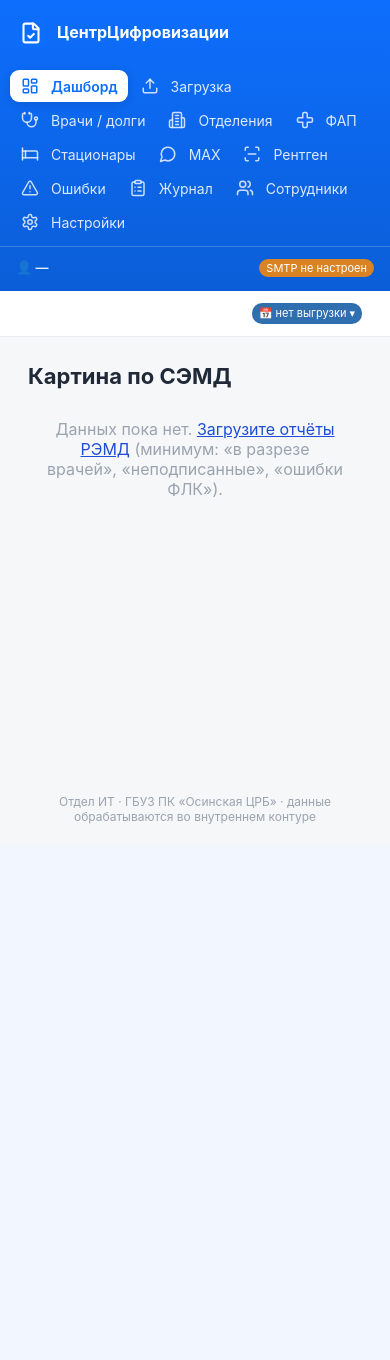
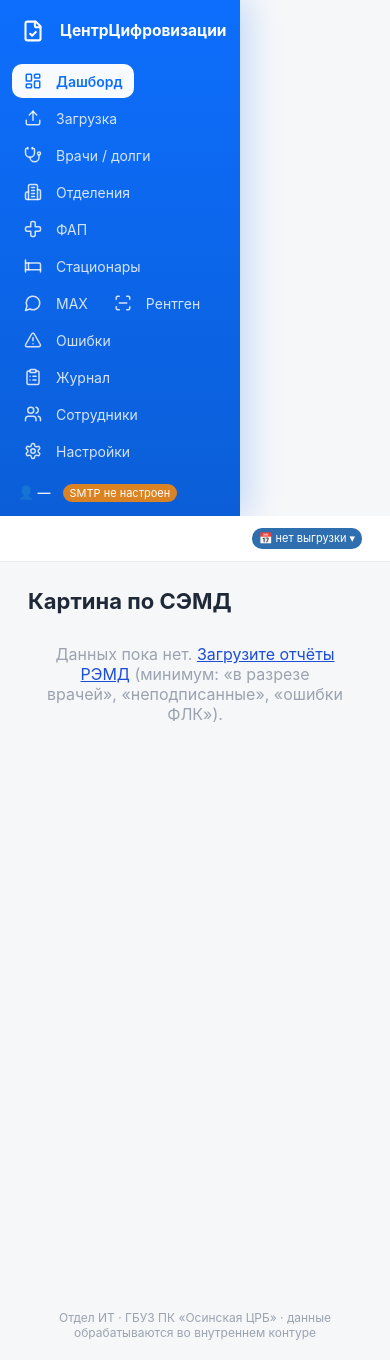
Before and after one commit to Aki-shin/semd-notify, a Flask app: page / in a window 390 px wide. Before the commit the page ends 824 px from the top, so only its background shows below. Run offline with Flask 3, Linux system fonts and the light colour scheme; data comes from the database, SQL or seed files in the repository; data that the repository does not hold is empty.

Commit message:
UI: сворачиваемое меню-рельс (выезжает при наведении) + полировка
- Меню теперь узкий рельс (66px, только иконки), плавно выезжает до 240px
  при наведении мыши; подписи и подвал проявляются по opacity. Иконки
  отцентрованы в рельсе, при наведении текст не «прыгает».
- Форма отполирована: убрана тяжёлая постоянная тень (теперь мягкая
  только при выезде), мягче активный пункт, плавный transition
  cubic-bezier, аккуратные отступы.
- Контент сдвинут на ширину рельса (margin-left), меню выезжает поверх
  контента — без сдвига страницы.
- В свёрнутом виде у пунктов title-тултип; на узких экранах (≤860px)
  рельс становится обычной верхней полосой с подписями.

Проверено: все страницы 200; подписи в .lbl, правила рельса и hover-
выезда на месте.

Co-Authored-By: Claude Opus 4.8 (1M context) <noreply@anthropic.com>

```diff
--- a/static/style.css
+++ b/static/style.css
@@ -1,36 +1,42 @@
 * { box-sizing: border-box; }
 body { font-family: -apple-system, Segoe UI, Roboto, Arial, sans-serif; margin: 0; color: #1f2937; background: #f6f7f9; }
-/* --- Раскладка: боковое меню (фон — как у иконки) + рабочая область --- */
-.layout { display: flex; min-height: 100vh; }
-.sidebar { width: 232px; flex-shrink: 0; position: sticky; top: 0; height: 100vh; overflow-y: auto;
+/* --- Боковое меню-рельс: узкое (иконки), плавно выезжает при наведении --- */
+.layout { min-height: 100vh; }
+.sidebar { position: fixed; left: 0; top: 0; bottom: 0; width: 66px; z-index: 100; overflow: hidden;
   background: linear-gradient(180deg, #0d6efd 0%, #0b5ed7 100%); color: #fff;
-  display: flex; flex-direction: column; box-shadow: 2px 0 14px rgba(13,110,253,.20); }
-.side-brand { display: flex; align-items: center; gap: 11px; padding: 18px 16px 14px; font-weight: 700; font-size: 16px; line-height: 1.12; }
+  display: flex; flex-direction: column;
+  transition: width .22s cubic-bezier(.4,0,.2,1), box-shadow .22s; }
+.sidebar:hover { width: 240px; box-shadow: 8px 0 30px rgba(13,110,253,.22); }
+.side-brand { display: flex; align-items: center; gap: 12px; padding: 16px 18px 12px; font-weight: 700;
+  font-size: 15.5px; line-height: 1.12; white-space: nowrap; }
 .side-brand img { width: 30px; height: 30px; flex-shrink: 0; }
-.side-nav { flex: 1; padding: 8px 10px; display: flex; flex-direction: column; gap: 2px; }
-.side-nav a { display: flex; align-items: center; gap: 11px; padding: 9px 12px; border-radius: 9px;
-  color: rgba(255,255,255,.86); text-decoration: none; font-size: 14px; transition: background .12s, color .12s; }
+.side-nav { flex: 1; padding: 6px 12px; display: flex; flex-direction: column; gap: 3px; overflow-y: auto; overflow-x: hidden; }
+.side-nav a { display: flex; align-items: center; gap: 13px; padding: 10px 11px; border-radius: 10px; white-space: nowrap;
+  color: rgba(255,255,255,.82); text-decoration: none; font-size: 14px; transition: background .13s, color .13s; }
 .side-nav a .ic { width: 20px; display: inline-flex; align-items: center; justify-content: center; flex-shrink: 0; }
-.side-nav a .ic svg { display: block; opacity: .92; }
-.side-nav a.active .ic svg { opacity: 1; }
-.side-nav a:hover { background: rgba(255,255,255,.15); color: #fff; }
-.side-nav a.active { background: #fff; color: #0d6efd; font-weight: 600; box-shadow: 0 2px 8px rgba(0,0,0,.12); }
-.side-foot { padding: 12px 16px 16px; border-top: 1px solid rgba(255,255,255,.20); font-size: 13px;
-  color: rgba(255,255,255,.92); display: flex; flex-direction: column; gap: 8px; }
+.side-nav a .ic svg { display: block; }
+.side-nav a:hover { background: rgba(255,255,255,.16); color: #fff; }
+.side-nav a.active { background: rgba(255,255,255,.97); color: #0d6efd; font-weight: 600; }
+.sidebar .lbl { opacity: 0; transition: opacity .14s ease .02s; }
+.sidebar:hover .lbl { opacity: 1; }
+.side-foot { padding: 10px 18px 16px; font-size: 13px; color: rgba(255,255,255,.92); white-space: nowrap;
+  display: flex; flex-direction: column; gap: 7px; opacity: 0; transition: opacity .14s; }
+.sidebar:hover .side-foot { opacity: 1; }
 .side-foot .sf-user { font-weight: 600; }
-.main-wrap { flex: 1; min-width: 0; display: flex; flex-direction: column; }
+.main-wrap { margin-left: 66px; min-height: 100vh; display: flex; flex-direction: column; }
 .topbar { display: flex; align-items: center; justify-content: flex-end; gap: 10px;
   padding: 8px 28px; min-height: 46px; background: #fff; border-bottom: 1px solid #e8ebef;
   position: sticky; top: 0; z-index: 50; }
-main { flex: 1; padding: 20px 28px; width: 100%; }
+main { flex: 1; padding: 20px 28px; }
 footer { text-align: center; color: #9aa3af; font-size: 12px; padding: 20px; }
 @media (max-width: 860px) {
-  .layout { flex-direction: column; }
-  .sidebar { width: auto; height: auto; position: static; }
-  .side-brand span br { display: none; }
+  .sidebar { position: static; width: auto; height: auto; overflow: visible; }
   .side-nav { flex-direction: row; flex-wrap: wrap; }
-  .side-nav a { padding: 7px 10px; }
-  .side-foot { flex-direction: row; align-items: center; justify-content: space-between; }
+  .side-nav a { padding: 8px 11px; }
+  .sidebar .lbl, .sidebar:hover .lbl { opacity: 1; }
+  .side-brand .lbl br { display: none; }
+  .side-foot { opacity: 1; flex-direction: row; align-items: center; gap: 12px; }
+  .main-wrap { margin-left: 0; }
 }
 h1 { font-size: 22px; margin: 6px 0 14px; }
 h2 { font-size: 16px; margin: 22px 0 8px; }
--- a/templates/base.html
+++ b/templates/base.html
@@ -12,7 +12,7 @@
   <aside class="sidebar">
     <div class="side-brand">
       <img src="{{ url_for('static', filename='favicon.svg') }}" alt="">
-      <span>Центр<br>Цифровизации</span>
+      <span class="lbl">Центр<br>Цифровизации</span>
     </div>
     <nav class="side-nav">
       {% set p = request.path %}
@@ -46,7 +46,7 @@
       ] %}
       {% for ep, b, ico, label in nav %}
         {% set on = (p == b) if b == '/' else (p == b or p.startswith(b + '/')) %}
-        <a href="{{ url_for(ep) }}" class="{{ 'active' if on }}"><span class="ic"><svg viewBox="0 0 24 24" width="18" height="18" fill="none" stroke="currentColor" stroke-width="2" stroke-linecap="round" stroke-linejoin="round" aria-hidden="true">{{ icons[ico]|safe }}</svg></span>{{ label }}</a>
+        <a href="{{ url_for(ep) }}" class="{{ 'active' if on }}" title="{{ label }}"><span class="ic"><svg viewBox="0 0 24 24" width="18" height="18" fill="none" stroke="currentColor" stroke-width="2" stroke-linecap="round" stroke-linejoin="round" aria-hidden="true">{{ icons[ico]|safe }}</svg></span><span class="lbl">{{ label }}</span></a>
       {% endfor %}
     </nav>
     <div class="side-foot">
```
